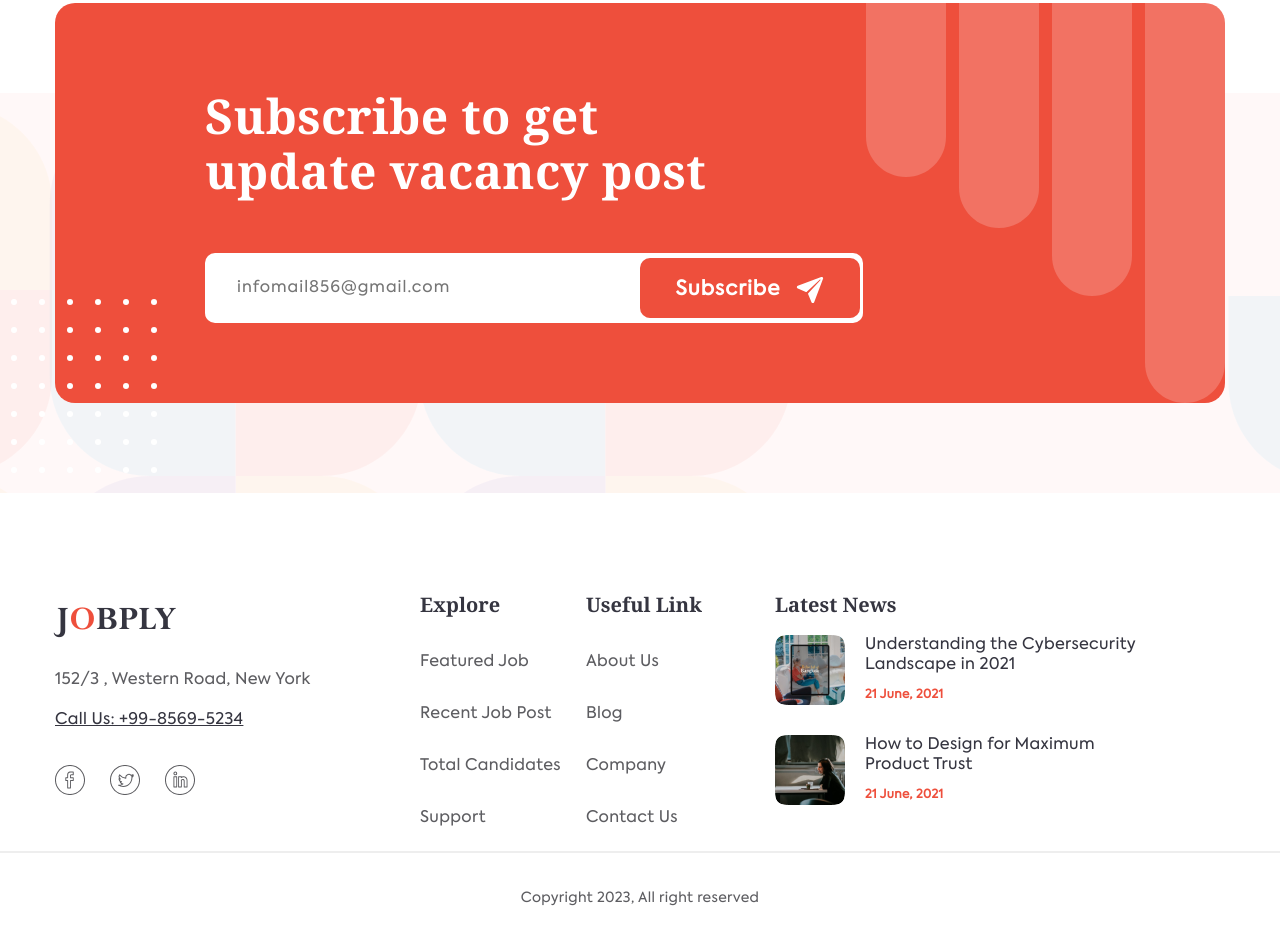
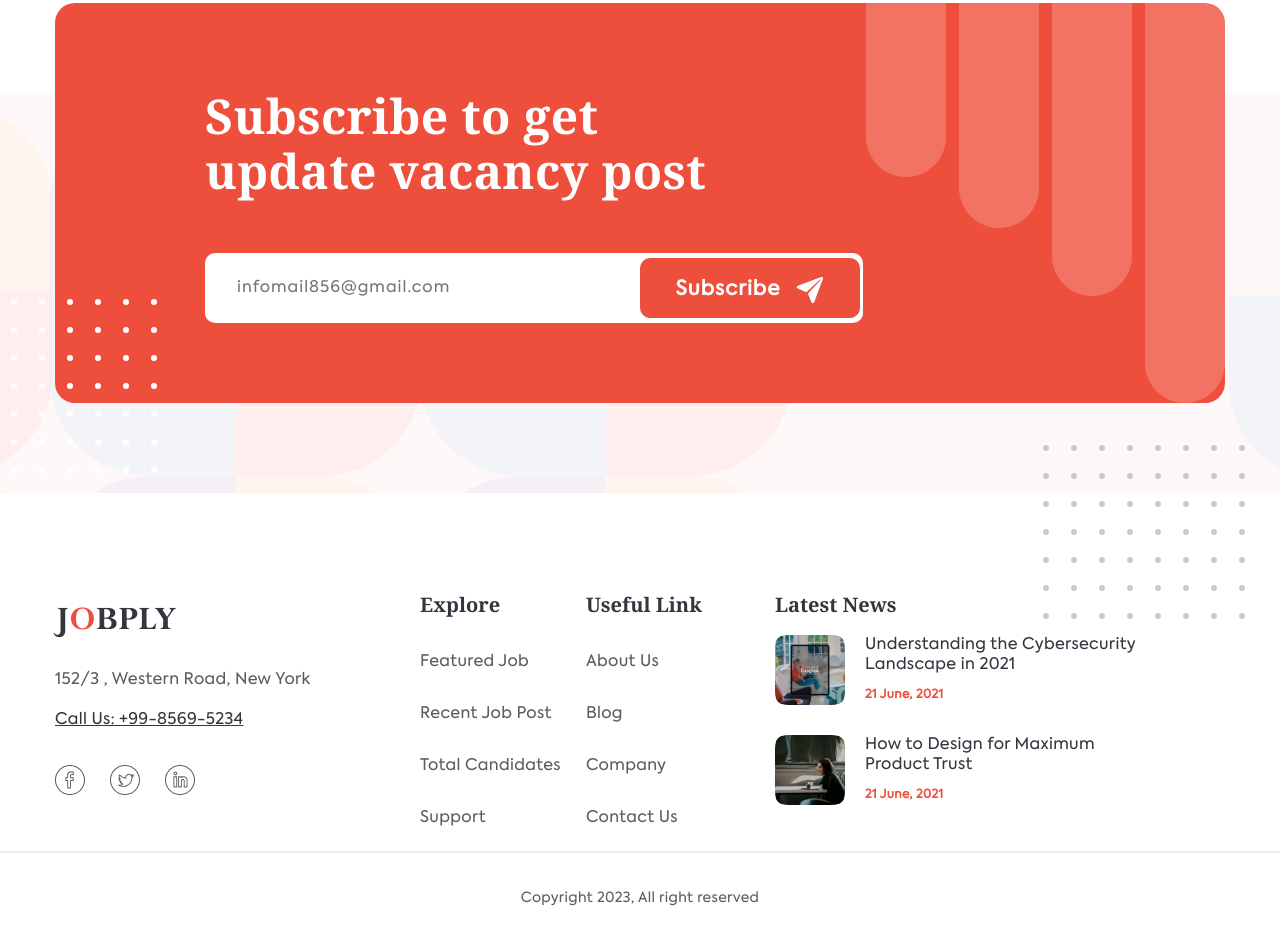
Before and after one commit to Mishwit/project-job-search, a plain HTML site: page index.html in a window 1280 px wide. Shown: the part 4764-5708 px from the top of the page. Drawn offline with Linux system fonts and the light colour scheme.

Commit message:
correct positioning for right dots

```diff
--- a/src/css/footer.css
+++ b/src/css/footer.css
@@ -11,6 +11,7 @@ footer .menu {
 
 .footer__container {
   display: flex;
+  position: relative;
 }
 
 .footer__contacts {
@@ -154,13 +155,13 @@ footer .list__list-item:last-child {
 .footer__dots_right {
   position: absolute;
   top: -90px;
-  right: -340px;
+  right: -300px;
 }
 
 @media (max-width: 1840px) {
   .footer__dots_right {
-    top: -200px;
-    right: -55px;
+    top: -160px;
+    right: -20px;
   }
 }
 
```
